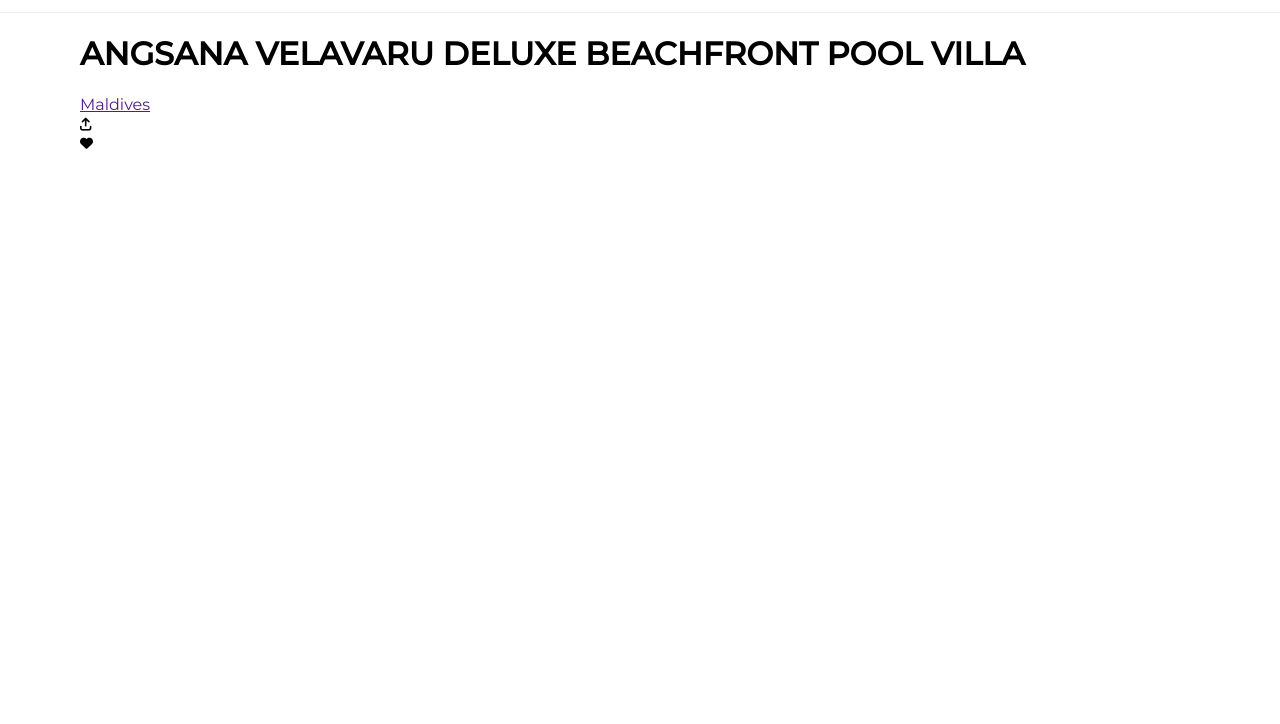
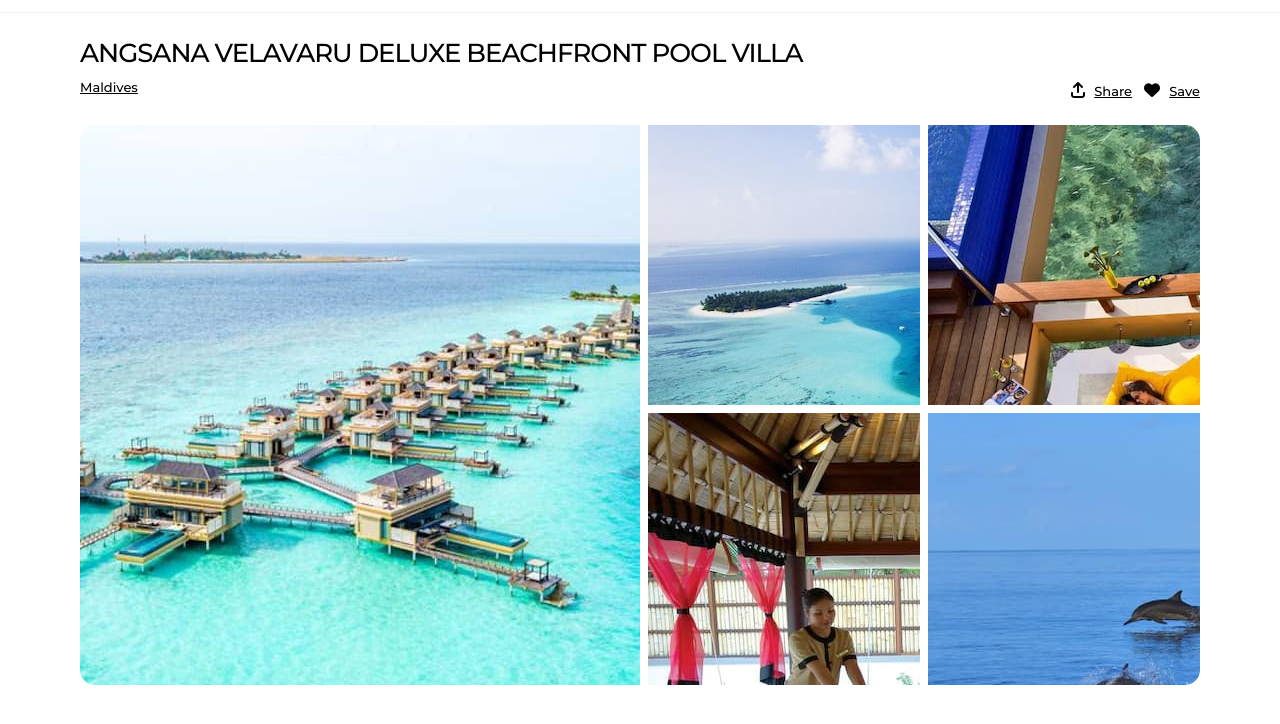
Before and after one commit to BasDerilov/Airbnb-page-clone, a website: page index.html in a window 1280 px wide. Shown: the part 68-792 px from the top of the page. Drawn offline with nearby package versions, Linux system fonts and the light colour scheme; files that its build step writes are made by us from their sources.

Commit message:
Added gallery element

```diff
--- a/index.html
+++ b/index.html
@@ -14,7 +14,7 @@
     <link rel="preconnect" href="https://fonts.googleapis.com" />
     <link rel="preconnect" href="https://fonts.gstatic.com" crossorigin />
     <link
-      href="https://fonts.googleapis.com/css2?family=Bitter:ital,wght@0,500;1,900&family=Montserrat:wght@300;400;500&display=swap"
+      href="https://fonts.googleapis.com/css2?family=Bitter:ital,wght@0,500;1,900&family=Montserrat:wght@300;400;500;550&display=swap"
       rel="stylesheet"
     />
     <link rel="stylesheet" href="style.css" />
@@ -66,17 +66,28 @@
       <div class="heading">
         <h1>ANGSANA VELAVARU DELUXE BEACHFRONT POOL VILLA</h1>
         <div>
-          <a href="">Maldives</a>
-          <div class="button">
-            <i class="fa-solid fa-arrow-up-from-bracket"></i>
+          <div class="flex nav-wrapper">
+            <a href="">Maldives</a>
+            <div class="button">
+              <i class="fa-solid fa-arrow-up-from-bracket"></i>
+              <a href="">Share</a>
+            </div>
+            <div class="button">
+              <i class="fa-solid fa-heart"></i> <a href="">Save</a>
+            </div>
           </div>
-          <div class="button"><i class="fa-solid fa-heart"></i></div>
         </div>
       </div>
       <div class="media">
-        <img src="" alt="" />
-        <div><img src="" alt="" /><img src="" alt="" /></div>
-        <div><img src="" alt="" /><img src="" alt="" /></div>
+        <div class="image" id="image-1"></div>
+        <div class="container">
+          <div class="image" id="image-2"></div>
+          <div class="image" id="image-3"></div>
+        </div>
+        <div class="container">
+          <div class="image" id="image-4"></div>
+          <div class="image" id="image-5"></div>
+        </div>
       </div>
     </div>
   </body>
--- a/sass/_header.scss
+++ b/sass/_header.scss
@@ -21,7 +21,7 @@
     }
 
     .push-right {
-      flex: 1 0 134px;
+      flex: 1 0 132px;
     }
 
     div.search {
--- a/sass/_media-panel.scss
+++ b/sass/_media-panel.scss
@@ -1,5 +1,96 @@
-.media-panel {
+$secondary-color: #ff385c;
+
+.heading {
+  h1 {
+    display: block;
+    font-size: 26px;
+    font-weight: 550;
+    margin: 0px;
+    margin-bottom: 4px;
+    letter-spacing: -1px;
+    width: 100%;
+    padding-top: 24px;
+  }
+
+  .flex {
+    display: flex;
+    justify-content: end;
+  }
+
+  a {
+    margin-right: auto;
+    margin-top: 6px;
+    text-decoration: underline;
+    color: rgb(0, 0, 0);
+    font-size: small;
+    font-weight: 550;
+  }
+
   i {
-    font-size: small;
+    padding-right: 5px;
+  }
+
+  .button {
+    border-radius: 8px;
+    padding: 8px;
+    height: 100%;
+    cursor: pointer;
+    margin-left: 4px;
+    padding-right: 0;
+  }
+
+  .nav-wrapper {
+    max-height: 28px;
+    text-align: center;
+    vertical-align: baseline;
+  }
+
+  .button:hover {
+    background-color: rgba(0, 0, 0, 0.068);
   }
 }
+
+.media {
+  display: flex;
+  justify-content: space-between;
+  padding-top: 24px;
+
+  #image-1 {
+    background-image: url("/images/main_img.jpg");
+    height: 560px;
+    width: 560px;
+    background-position: center;
+    border-top-left-radius: 15px;
+    border-bottom-left-radius: 15px;
+  }
+
+  #image-2 {
+    background-image: url("/images/sub_img_1.jpg");
+  }
+
+  #image-3 {
+    background-image: url("/images/sub_img_2.jpg");
+    height: 272px;
+  }
+
+  #image-4 {
+    background-image: url("/images/sub_img_3.jpg");
+    border-top-right-radius: 15px;
+  }
+
+  #image-5 {
+    background-image: url("/images/sub_img_4.jpg");
+    height: 272px;
+    border-bottom-right-radius: 15px;
+  }
+  .image {
+    height: 280px;
+    width: 272px;
+  }
+
+  .container {
+    display: flex;
+    flex-direction: column;
+    justify-content: space-between;
+  }
+}
```
